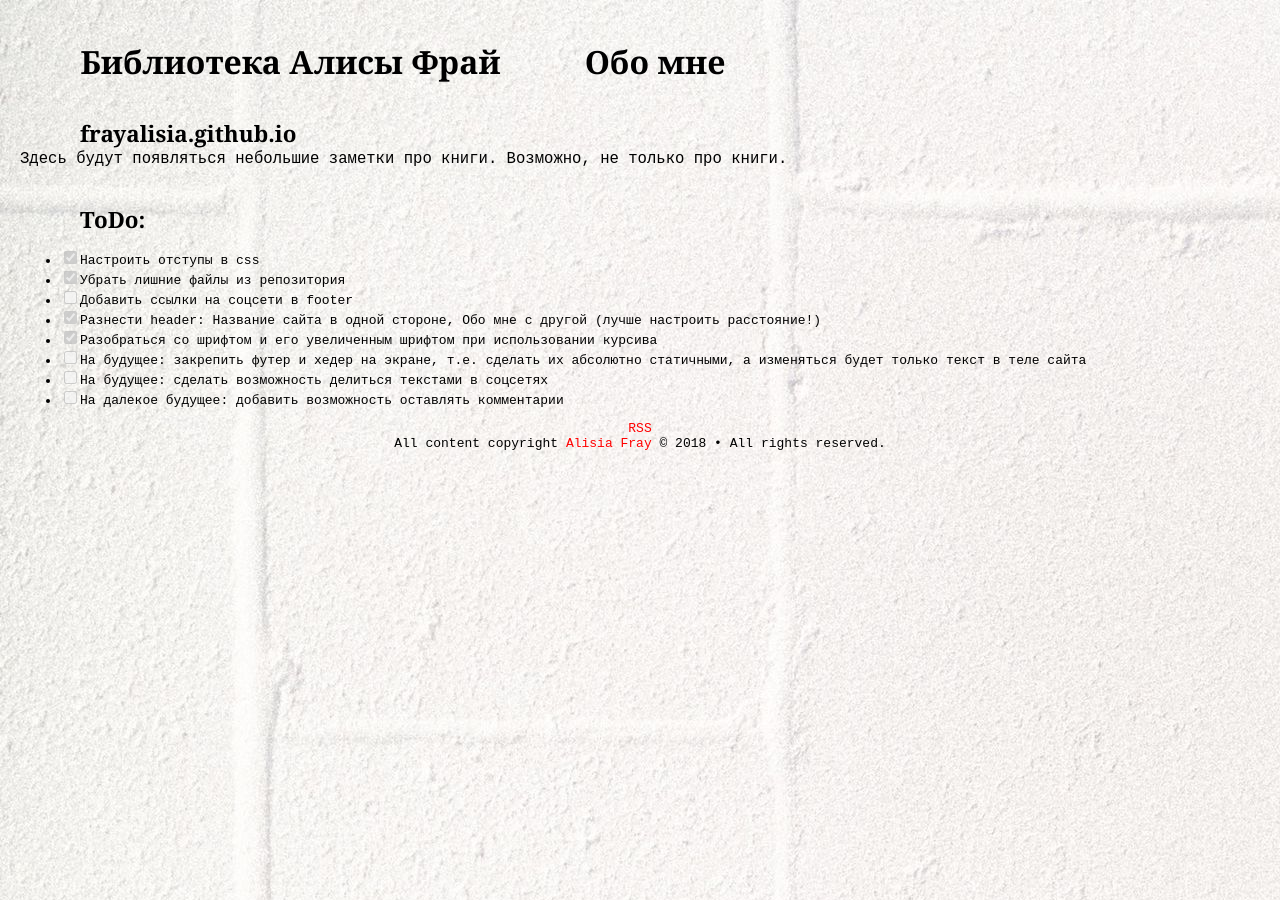
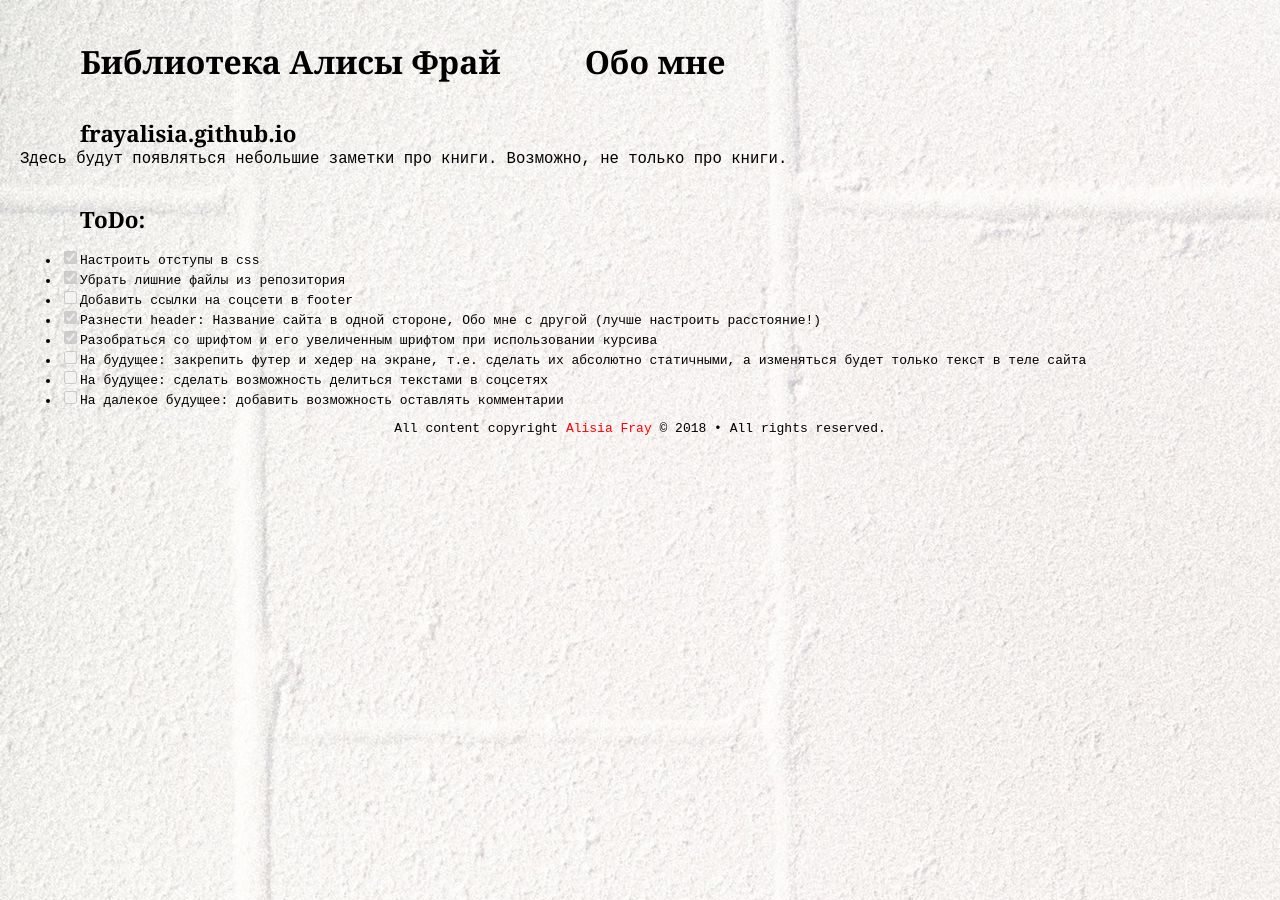
Before and after one commit to frayalisia/frayalisia.github.io, a Jekyll site: the page built from README.md, in a window 1280 px wide. Built offline with Jekyll 4.4.1, drawn with Linux system fonts in a browser that asks for light colours; our own code applies the rules of GitHub Pages for plain Markdown files.

Commit message:
Update footer.html

```diff
--- a/_includes/footer.html
+++ b/_includes/footer.html
@@ -1,6 +1,17 @@
 <footer class="footer">
-  <a class="subscribe" href="{{ "/atom.xml" | prepend: site.baseurl }}"> <span class="tooltip"> <i class="fa fa-rss"></i>RSS</span></a>
+  <ul class="social-icons">
+      <li><a href="/atom.xml"> <span class="tooltip"> <i class="fa fa-rss"></i></span></a></li>
+      {% if site.facebook_url %}
+        <li><a href="{{ site.facebook_url }}"><i class="fa fa-facebook-official" aria-hidden="true"></i></a></li>
+      {% endif %}
+      {% if site.instagram_url %}
+        <li><a href="{{ site.instagram_url }}"><i class="fa fa-instagram" aria-hidden="true"></i></a></li>
+      {% endif %}
+      {% if site.github_url %}
+        <li><a href="{{ site.github_url }}"><i class="fa fa-github-square" aria-hidden="true"></i></a></li>
+      {% endif %}
+  </ul>
   <div class="inner">
-       <section class="copyright">All content copyright <a href="mailto:frayalisia@gmail.com">Alisia Fray</a> &copy; {{ site.time | date: '%Y' }} &bull; All rights reserved.</section>
+      <section class="copyright">All content copyright <a href="mailto:frayalisia@gmail.com">Alisia Fray</a> &copy; 2018 &bull; All rights reserved.</section>
   </div>
 </footer>
```
